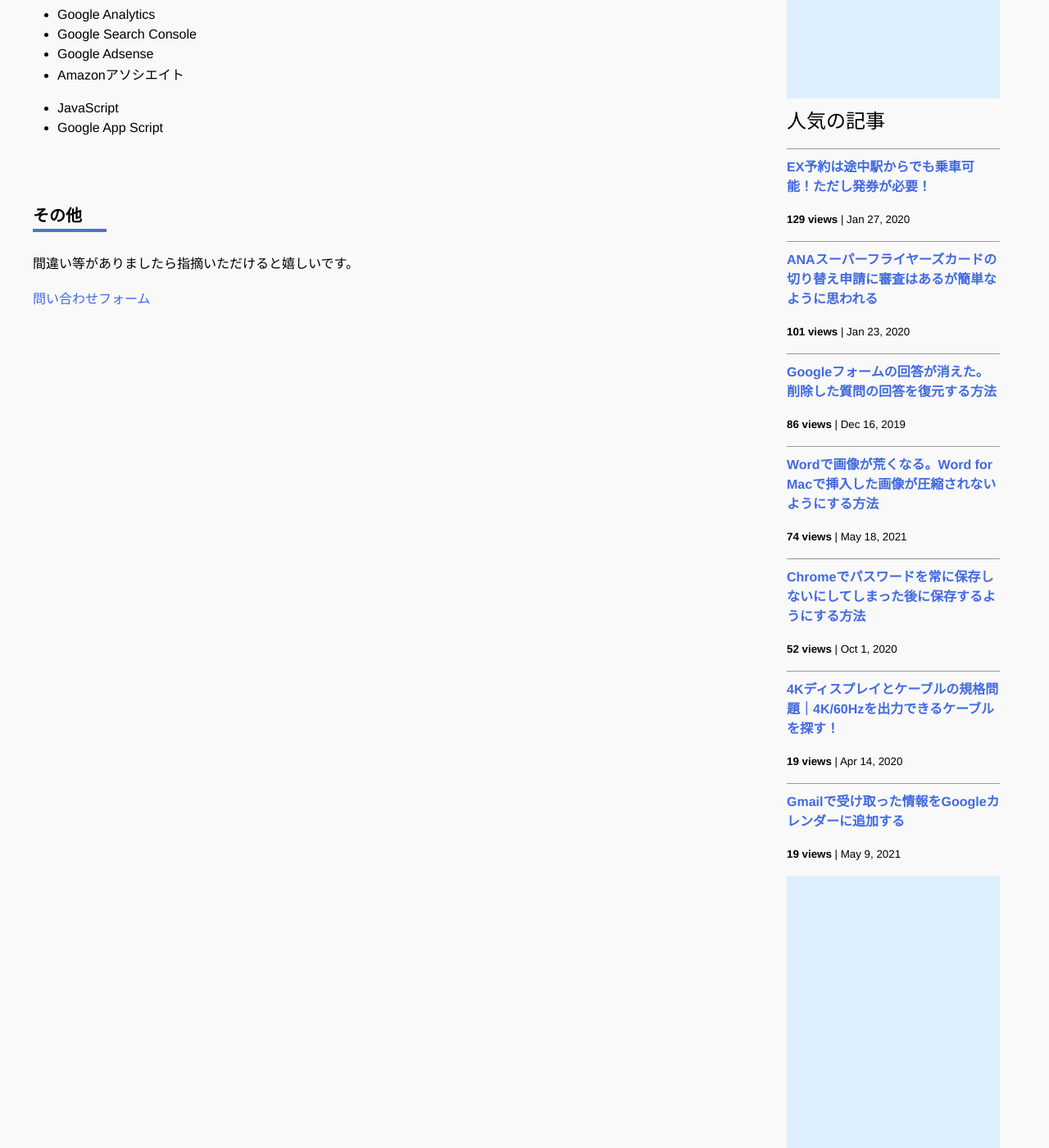
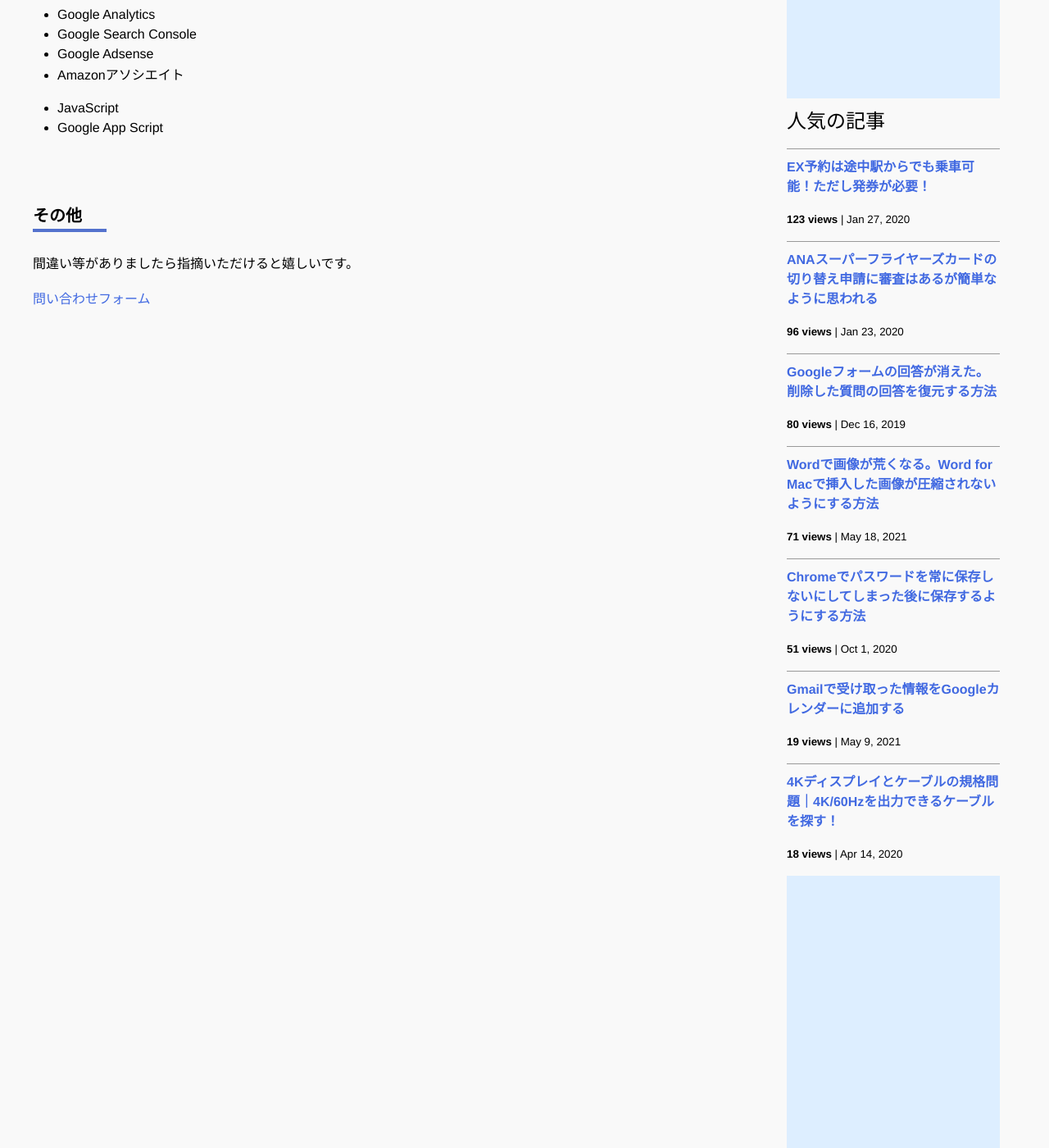
Before and after one commit to iwanaminami/shoyaiwaname, a Jekyll site: the page built from about.markdown, in a window 1280 px wide and 1400 px high, scrolled down 693 px. Shown: the whole window at 82% size. Built offline with Jekyll 4.4.1, drawn with Linux system fonts in a browser that asks for light colours; nearby versions of some CDN libraries; comment, search, counter and statistics services are not loaded.

Commit message:
chore(ga): update _data/popularposts.yml 20251211-0052

```diff
--- a/_data/popularposts.yml
+++ b/_data/popularposts.yml
@@ -1,17 +1,17 @@
 side:
-  - view: 129
+  - view: 123
     url: "/2020/01/27/ex-rideontheway.html"
-  - view: 101
+  - view: 96
     url: "/2020/01/23/sfc-judge.html"
-  - view: 86
+  - view: 80
     url: "/2019/12/16/restore-googleform.html"
-  - view: 74
+  - view: 71
     url: "/2021/05/18/image-compression-word.html"
-  - view: 52
+  - view: 51
     url: "/2020/10/01/googlepassword.html"
   - view: 20
     url: "/"
   - view: 19
+    url: "/2021/05/09/gmailtocalendar.html"
+  - view: 18
     url: "/2020/04/14/4kcable.html"
-  - view: 19
-    url: "/2021/05/09/gmailtocalendar.html"
```
